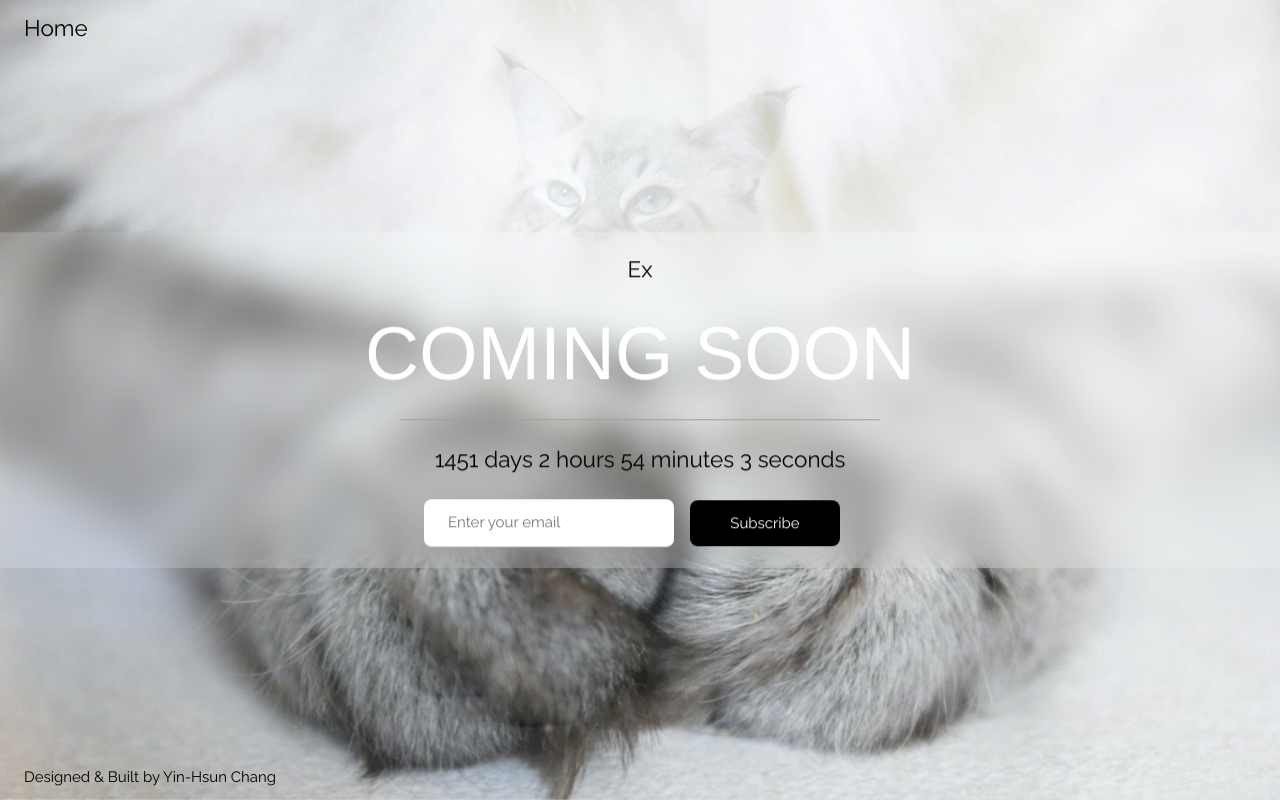
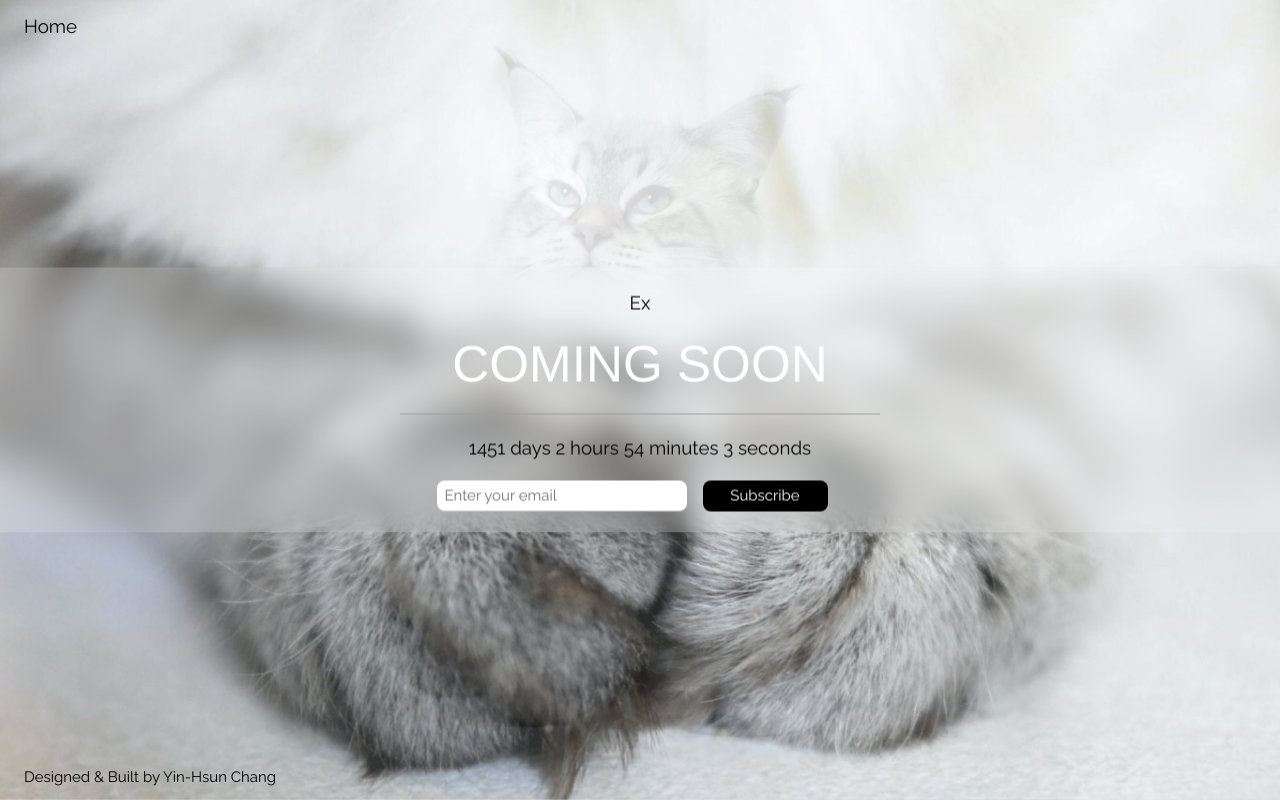
Before and after one commit to yinhsunchang/coming-soon, a React (Vite) app: page / in a window 1280 px wide. Built offline with nearby package versions, Linux system fonts and the light colour scheme; a web font is replaced by a local one.

Commit message:
Modify font-size

```diff
--- a/src/ComingSoon.css
+++ b/src/ComingSoon.css
@@ -9,8 +9,8 @@ body {
 h1 {font-family: "Allerta Stencil", Helvetica, sans-serif;}
 
 /* responsive (vw) */
-.xlarge{font-size:clamp(3.5rem,6vw,5rem)!important}
-.small {font-size: clamp(1.2rem,3vw,1.5rem)!important}
+.xlarge{font-size:clamp(1.8rem,4vw,4rem)!important}
+.small {font-size: clamp(0.8rem,2vw,1.25rem)!important}
 
 .bgimg {
   height: 100dvh;
--- a/src/components/Subscribe.tsx
+++ b/src/components/Subscribe.tsx
@@ -46,7 +46,7 @@ function Subscribe() {
     <>
     <form onSubmit={handleSubmit}>
       <input
-        className="input white round-large margin-right padding-large mobile"
+        className="input white round-large margin-right padding-small"
         style={{width:"250px", display:"inline-block"}}
         type="email"
         id="email"
@@ -55,8 +55,8 @@ function Subscribe() {
         onChange={(e) => setEmail(e.target.value)}
       />
       <button
-      className="input button black round-large margin-right padding-large mobile"
-      style={{width:"150px", display:"inline-block"}}
+      className="input button black round-large margin-right padding-small"
+      style={{width:"125px", display:"inline-block"}}
       type="submit"
       disabled={loading}>
         {loading ? "Submitting..." : "Subscribe"}
```
